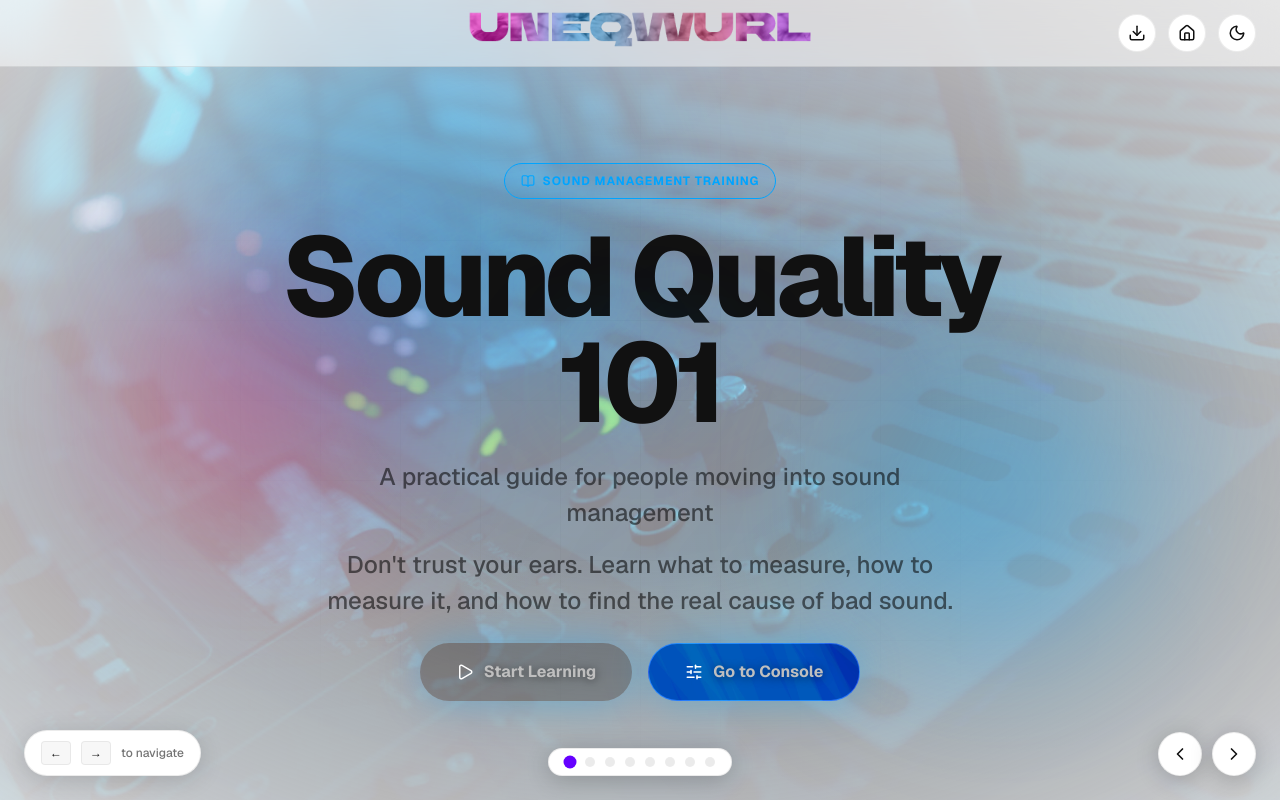
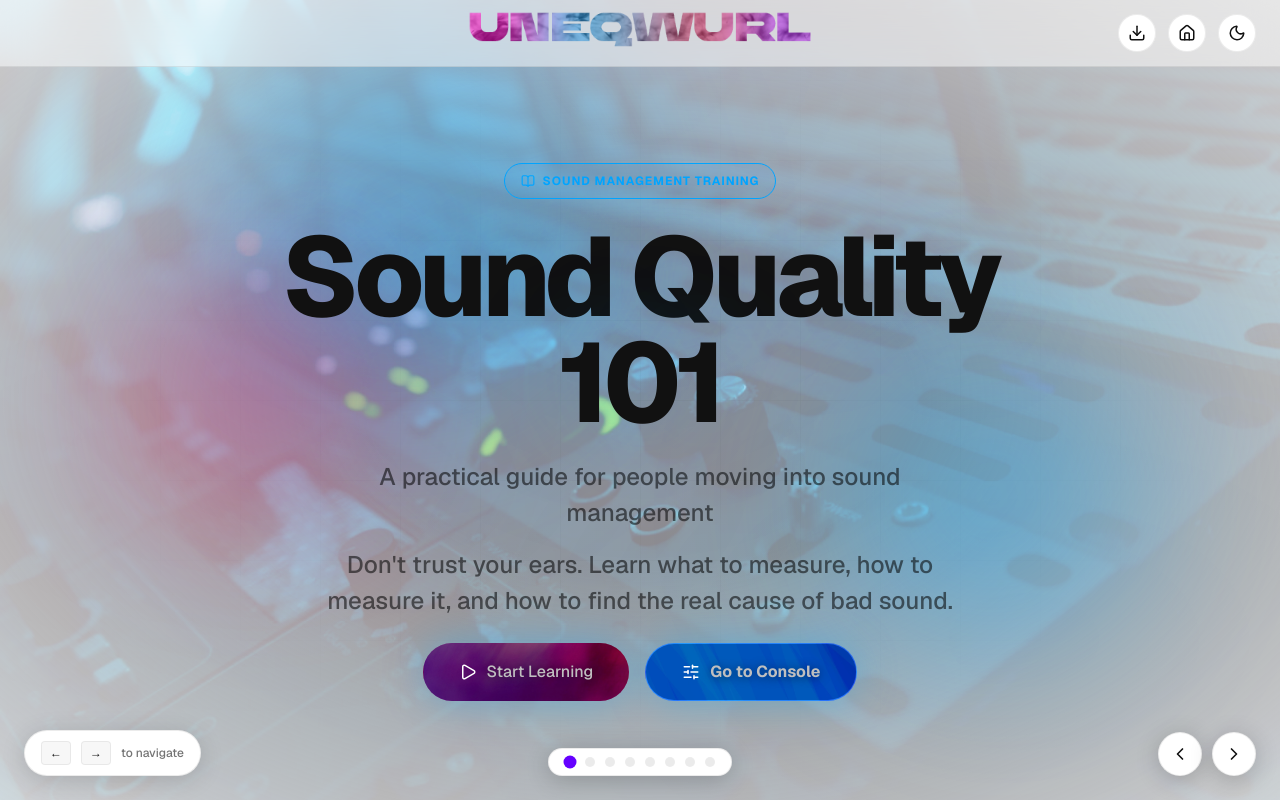
Before and after one commit to 298althr/UNEQWURL, a Next.js app: page /sound-quality-101 in a window 1280 px wide. Built offline with nearby package versions, Linux system fonts and the light colour scheme.

Commit message:
Update button styles for improved accessibility

```diff
--- a/app/sound-quality-101/page.tsx
+++ b/app/sound-quality-101/page.tsx
@@ -262,7 +262,7 @@ export default function SoundQuality101Page() {
               <button
                 className="sq-hero-cta sq-hero-cta-primary sq-haptic sq-focusable"
                 onClick={() => goToSlide(1)}
-                style={{ background: "none", border: "none" }}
+                style={{ border: "none", font: "inherit", cursor: "pointer" }}
               >
                 <Play size={18} />
                 Start Learning
```
